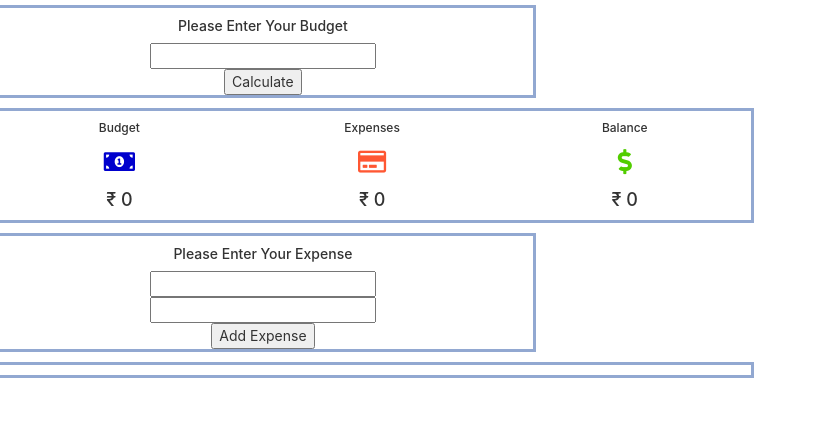
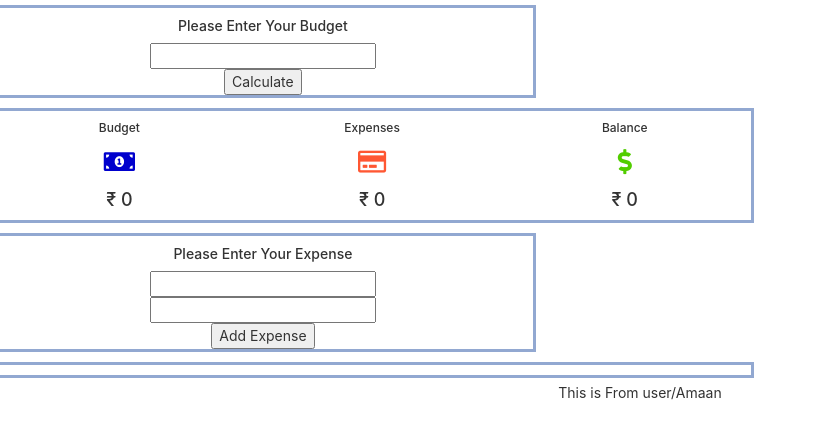
Before and after one commit to Amaanuddin/Budget-App, a React (Create React App) app: page / in a window 1280 px wide. Shown: the top 438 px of the page, without its empty margins (0-817 px from the left). Built offline with nearby package versions, Linux system fonts and the light colour scheme.

Commit message:
This is test from user/amaan

```diff
--- a/src/App.js
+++ b/src/App.js
@@ -9,6 +9,7 @@ class App extends Component {
     return (
       <div className="App">
         <BudgetForm/>
+        This is From user/Amaan
       </div>
     );
   }
```
